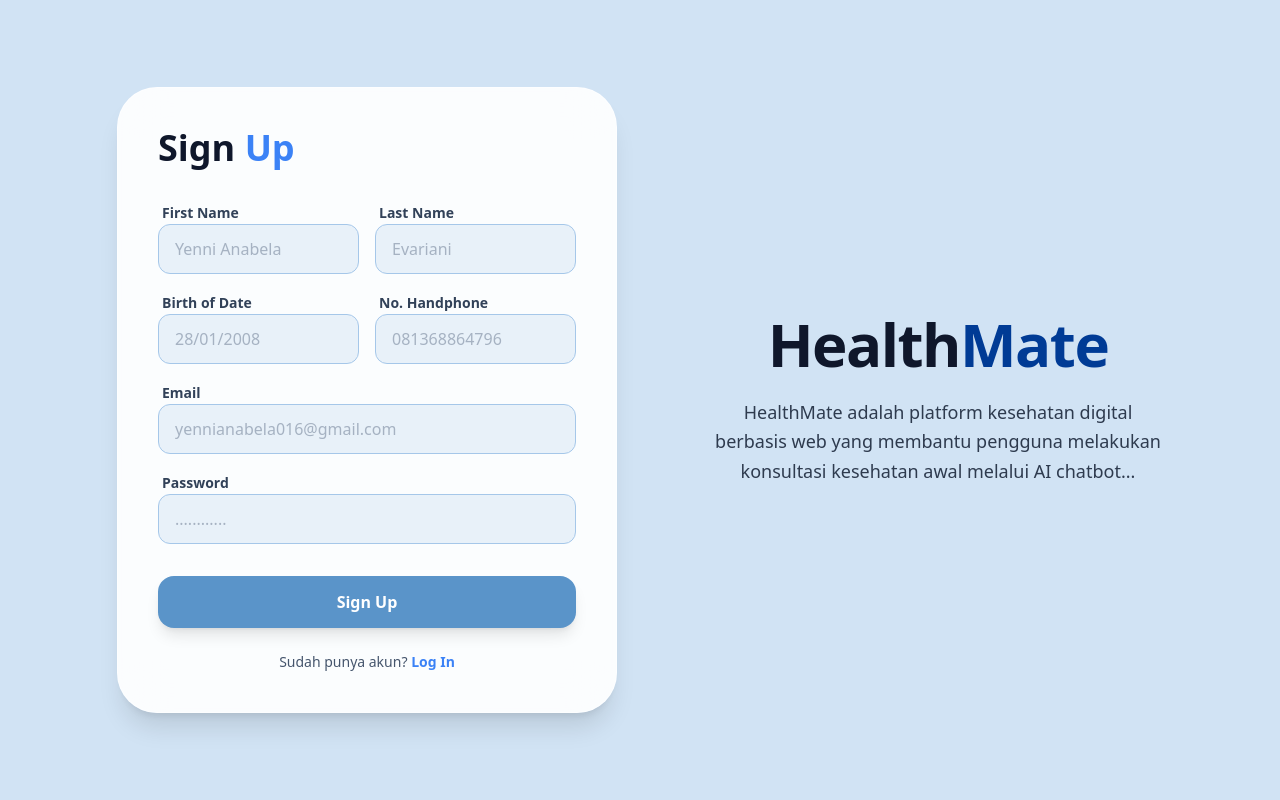
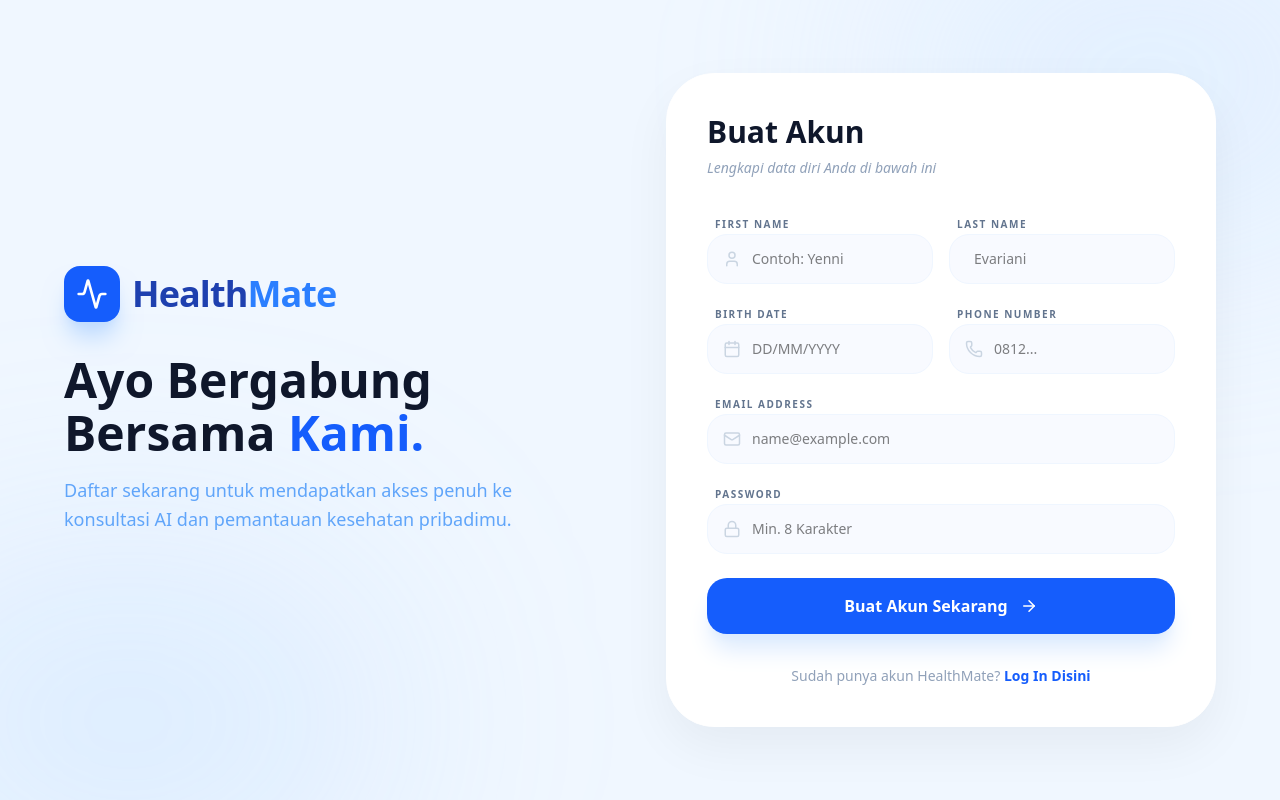
Before and after one commit to SKARIGA-RPL-XII/project-kka-yennianabelaevariani, a React app in the folder frontend/: page /regis in a window 1280 px wide. Built offline with nearby package versions, Linux system fonts and the light colour scheme; the HTML template or start-up script is replaced by a standard one.

Commit message:
perbaikan tampilan(sementara)

```diff
--- a/frontend/src/auth/login.jsx
+++ b/frontend/src/auth/login.jsx
@@ -2,9 +2,9 @@ import React, { useState } from "react";
 import { motion } from "framer-motion";
 import axios from "axios";
 import { useNavigate } from "react-router-dom";
+import { Mail, Lock, ArrowRight, Activity } from "lucide-react"; // Tambahkan icon biar modern
 
 const LoginScreen = () => {
-  // 1. State untuk menampung input
   const [email, setEmail] = useState("");
   const [password, setPassword] = useState("");
   const [error, setError] = useState("");
@@ -12,28 +12,25 @@ const LoginScreen = () => {
 
   const navigate = useNavigate();
 
-  // 2. Fungsi Handle Login
   const handleLogin = async (e) => {
     e.preventDefault();
     setLoading(true);
     setError("");
 
     try {
-      // Pastikan URL sesuai dengan php artisan serve (biasanya port 8000)
       const response = await axios.post("http://localhost:8000/api/login", {
         email: email,
         password: password,
       });
 
       if (response.data.user) {
-        // Simpan token atau data user jika perlu (localStorage)
         localStorage.setItem("user", JSON.stringify(response.data.user));
-
-        // Redirect ke Dashboard
-        navigate("/d");
+        // Cek role, jika admin arahkan ke /admin, jika user ke /d
+        const targetPath =
+          response.data.user.role === "admin" ? "/admin" : "/d";
+        navigate(targetPath);
       }
     } catch (err) {
-      // Ambil pesan error dari backend jika ada
       setError(
         err.response?.data?.message ||
           "Login gagal. Periksa kembali email dan password Anda.",
@@ -44,53 +41,115 @@ const LoginScreen = () => {
   };
 
   return (
-    <div className="min-h-screen bg-[#D1E3F4] flex items-center justify-center p-4 md:p-8 font-sans">
-      <div className="max-w-6xl w-full flex flex-col md:flex-row items-center justify-center gap-12 lg:gap-24">
-        {/* SISI KIRI: Card Login */}
+    <div className="min-h-screen bg-[#F0F7FF] flex items-center justify-center p-6 font-sans relative overflow-hidden">
+      {/* Dekorasi Background Bulatan Halus (Sama seperti style skrining) */}
+      <div className="absolute top-[-10%] left-[-10%] w-[40%] h-[40%] bg-blue-200/30 rounded-full blur-[120px]" />
+      <div className="absolute bottom-[-10%] right-[-10%] w-[40%] h-[40%] bg-blue-300/20 rounded-full blur-[120px]" />
+
+      <div className="max-w-6xl w-full flex flex-col md:flex-row items-center justify-between gap-12 relative z-10">
+        {/* SISI KIRI: Branding & Deskripsi */}
         <motion.div
-          initial={{ opacity: 0, y: 20 }}
-          animate={{ opacity: 1, y: 0 }}
+          initial={{ opacity: 0, x: -30 }}
+          animate={{ opacity: 1, x: 0 }}
+          transition={{ duration: 0.8 }}
+          className="max-w-[500px] space-y-8 text-left"
+        >
+          <div className="flex items-center gap-3">
+            <div className="w-14 h-14 bg-blue-600 rounded-2xl flex items-center justify-center shadow-xl shadow-blue-200">
+              <Activity className="text-white" size={32} />
+            </div>
+            <h2 className="text-4xl font-black text-[#1e40af] tracking-tight">
+              Health<span className="text-blue-500">Mate</span>
+            </h2>
+          </div>
+
+          <div className="space-y-4">
+            <h1 className="text-5xl md:text-6xl font-bold text-slate-900 leading-[1.1]">
+              Satu Langkah Menuju{" "}
+              <span className="text-blue-600">Hidup Sehat.</span>
+            </h1>
+            <p className="text-[#60a5fa] text-lg font-medium leading-relaxed">
+              Konsultasi kesehatan berbasis AI, skrining gejala akurat, dan
+              rekomendasi medis terstruktur dalam satu platform digital.
+            </p>
+          </div>
+        </motion.div>
+
+        {/* SISI KANAN: Card Login */}
+        <motion.div
+          initial={{ opacity: 0, scale: 0.9 }}
+          animate={{ opacity: 1, scale: 1 }}
           transition={{ duration: 0.6 }}
-          className="bg-white/90 backdrop-blur-xl p-8 md:p-10 rounded-[2.5rem] shadow-xl border border-white/50 w-full max-w-[500px]"
+          className="bg-white rounded-[3rem] shadow-[0_20px_50px_rgba(0,0,0,0.05)] border border-white p-10 md:p-12 w-full max-w-[480px] relative overflow-hidden"
         >
-          <h1 className="text-4xl font-bold mb-10 text-slate-900">
-            Sign <span className="text-[#3B82F6]">In</span>
-          </h1>
+          <div className="mb-10 text-center">
+            <h3 className="text-3xl font-black text-slate-900 mb-2">
+              Selamat Datang
+            </h3>
+            <p className="text-slate-400 font-medium italic">
+              Silakan masuk ke akun Anda
+            </p>
+          </div>
 
           {/* Pesan Error */}
           {error && (
-            <div className="mb-4 p-3 bg-red-100 border border-red-400 text-red-700 rounded-lg text-sm italic">
-              {error}
-            </div>
+            <motion.div
+              initial={{ opacity: 0, y: -10 }}
+              animate={{ opacity: 1, y: 0 }}
+              className="mb-6 p-4 bg-red-50 border border-red-100 text-red-500 rounded-2xl text-xs font-bold flex items-center gap-2"
+            >
+              <span>⚠️</span> {error}
+            </motion.div>
           )}
 
-          <form className="space-y-6" onSubmit={handleLogin}>
+          <form className="space-y-5" onSubmit={handleLogin}>
             <div className="space-y-2">
-              <label className="text-sm font-semibold text-slate-700 ml-1">
-                Email
+              <label className="text-xs font-bold text-slate-500 ml-2 uppercase tracking-widest">
+                Email Address
               </label>
+              <div className="relative group">
+                <Mail
+                  className="absolute left-4 top-1/2 -translate-y-1/2 text-slate-300 group-focus-within:text-blue-500 transition-colors"
+                  size={20}
+                />
                 <input
                   type="email"
                   required
                   value={email}
                   onChange={(e) => setEmail(e.target.value)}
-                placeholder="yennianabela016@gmail.com"
-                className="input-style"
+                  placeholder="name@example.com"
+                  className="w-full bg-[#F8FAFF] border border-blue-50 rounded-[1.25rem] py-4 pl-12 pr-6 outline-none focus:ring-2 focus:ring-blue-100 focus:bg-white transition-all text-slate-700 font-medium"
                 />
+              </div>
             </div>
 
             <div className="space-y-2">
-              <label className="text-sm font-semibold text-slate-700 ml-1">
+              <label className="text-xs font-bold text-slate-500 ml-2 uppercase tracking-widest">
                 Password
               </label>
+              <div className="relative group">
+                <Lock
+                  className="absolute left-4 top-1/2 -translate-y-1/2 text-slate-300 group-focus-within:text-blue-500 transition-colors"
+                  size={20}
+                />
                 <input
                   type="password"
                   required
                   value={password}
                   onChange={(e) => setPassword(e.target.value)}
-                placeholder=".........."
-                className="input-style"
+                  placeholder="••••••••"
+                  className="w-full bg-[#F8FAFF] border border-blue-50 rounded-[1.25rem] py-4 pl-12 pr-6 outline-none focus:ring-2 focus:ring-blue-100 focus:bg-white transition-all text-slate-700 font-medium"
                 />
+              </div>
+            </div>
+
+            <div className="flex justify-end">
+              <a
+                href="#"
+                className="text-xs font-bold text-blue-500 hover:text-blue-700 transition"
+              >
+                Lupa Password?
+              </a>
             </div>
 
             <motion.button
@@ -98,59 +157,28 @@ const LoginScreen = () => {
               disabled={loading}
               whileHover={{ scale: 1.02 }}
               whileTap={{ scale: 0.98 }}
-              className={`w-full ${loading ? "bg-gray-400" : "bg-[#5A94C9] hover:bg-[#4A83B8]"} text-white font-bold py-4 rounded-2xl transition-all shadow-lg mt-6 text-lg`}
+              className={`w-full flex items-center justify-center gap-3 ${
+                loading
+                  ? "bg-slate-300 cursor-not-allowed"
+                  : "bg-blue-600 hover:bg-blue-700"
+              } text-white font-black py-4 rounded-[1.25rem] transition-all shadow-xl shadow-blue-100 mt-4 text-lg`}
             >
-              {loading ? "Processing..." : "Log In"}
+              {loading ? "Menghubungkan..." : "Masuk Sekarang"}
+              {!loading && <ArrowRight size={20} />}
             </motion.button>
           </form>
 
-          <p className="mt-8 text-center text-sm text-slate-600">
-            Belum punya akun?{" "}
+          <p className="mt-10 text-center text-sm font-medium text-slate-400">
+            Belum punya akun HealthMate?{" "}
             <a
               href="/regis"
-              className="text-[#3B82F6] font-bold hover:underline"
+              className="text-blue-600 font-black hover:underline underline-offset-4"
             >
-              Register
+              Daftar Gratis
             </a>
           </p>
         </motion.div>
-
-        {/* SISI KANAN: Teks Deskripsi */}
-        <motion.div
-          initial={{ opacity: 0, x: 20 }}
-          animate={{ opacity: 1, x: 0 }}
-          transition={{ duration: 0.6, delay: 0.2 }}
-          className="max-w-[450px] text-center space-y-6"
-        >
-          <h2 className="text-5xl md:text-6xl font-extrabold text-slate-900 tracking-tight">
-            Health<span className="text-[#003B95]">Mate</span>
-          </h2>
-          <p className="text-slate-800 leading-relaxed text-base md:text-lg font-medium opacity-90">
-            HealthMate adalah platform kesehatan digital berbasis web yang
-            membantu pengguna melakukan konsultasi kesehatan awal melalui AI
-            chatbot, skrining gejala, dan rekomendasi tindakan kesehatan secara
-            terstruktur dan mudah digunakan.
-          </p>
-        </motion.div>
       </div>
-
-      <style jsx="true">{`
-        .input-style {
-          width: 100%;
-          padding: 0.85rem 1.25rem;
-          background-color: #e8f1f9;
-          border: 1.5px solid #a5c7e9;
-          border-radius: 1rem;
-          outline: none;
-          transition: all 0.2s;
-          color: #475569;
-        }
-        .input-style:focus {
-          border-color: #3b82f6;
-          background-color: #fff;
-          box-shadow: 0 0 0 4px rgba(59, 130, 246, 0.1);
-        }
-      `}</style>
     </div>
   );
 };
--- a/frontend/src/auth/register.jsx
+++ b/frontend/src/auth/register.jsx
@@ -2,9 +2,17 @@ import React, { useState } from "react";
 import { motion } from "framer-motion";
 import axios from "axios";
 import { useNavigate } from "react-router-dom";
+import {
+  User,
+  Mail,
+  Lock,
+  Phone,
+  Calendar,
+  ArrowRight,
+  Activity,
+} from "lucide-react";
 
 const SignUpScreen = () => {
-  // 1. State untuk semua input
   const [formData, setFormData] = useState({
     firstName: "",
     lastName: "",
@@ -18,7 +26,6 @@ const SignUpScreen = () => {
 
   const navigate = useNavigate();
 
-  // 2. Handle perubahan input secara dinamis
   const handleChange = (e) => {
     setFormData({
       ...formData,
@@ -26,13 +33,11 @@ const SignUpScreen = () => {
     });
   };
 
-  // 3. Fungsi Handle Register
   const handleRegister = async (e) => {
     e.preventDefault();
     setLoading(true);
     setError("");
 
-    // Menggabungkan nama untuk dikirim ke kolom 'name' di Laravel
     const fullName = `${formData.firstName} ${formData.lastName}`;
 
     try {
@@ -40,20 +45,16 @@ const SignUpScreen = () => {
         name: fullName,
         email: formData.email,
         password: formData.password,
-        password_confirmation: formData.password, // Laravel butuh konfirmasi jika pakai breeze/sanctum
-        // Tambahkan field di bawah jika database kamu sudah mendukungnya:
-        // phone: formData.phone,
-        // birth_date: formData.birthDate
+        password_confirmation: formData.password,
       });
 
       if (response.status === 201 || response.status === 200) {
-        alert("Registrasi Berhasil! Silahkan Login.");
+        alert("Registrasi Berhasil! Silakan Login.");
         navigate("/login");
       }
     } catch (err) {
       setError(
-        err.response?.data?.message ||
-          "Registrasi gagal. Email mungkin sudah digunakan.",
+        err.response?.data?.message || "Registrasi gagal. Coba lagi nanti.",
       );
     } finally {
       setLoading(false);
@@ -61,44 +62,86 @@ const SignUpScreen = () => {
   };
 
   return (
-    <div className="min-h-screen bg-[#D1E3F4] flex items-center justify-center p-4 md:p-8 font-sans">
-      <div className="max-w-6xl w-full flex flex-col md:flex-row items-center justify-center gap-12 lg:gap-24">
-        {/* KIRI: Form Sign Up */}
+    <div className="min-h-screen bg-[#F0F7FF] flex items-center justify-center p-6 font-sans relative overflow-hidden">
+      {/* Dekorasi Background Halus */}
+      <div className="absolute top-[-10%] right-[-10%] w-[40%] h-[40%] bg-blue-200/30 rounded-full blur-[120px]" />
+      <div className="absolute bottom-[-10%] left-[-10%] w-[40%] h-[40%] bg-blue-300/20 rounded-full blur-[120px]" />
+
+      <div className="max-w-6xl w-full flex flex-col md:flex-row items-center justify-between gap-12 relative z-10">
+        {/* SISI KIRI: Branding & Greeting */}
         <motion.div
-          initial={{ opacity: 0, x: -20 }}
+          initial={{ opacity: 0, x: -30 }}
           animate={{ opacity: 1, x: 0 }}
+          transition={{ duration: 0.8 }}
+          className="max-w-[450px] space-y-8 hidden md:block"
+        >
+          <div className="flex items-center gap-3">
+            <div className="w-14 h-14 bg-blue-600 rounded-2xl flex items-center justify-center shadow-xl shadow-blue-200">
+              <Activity className="text-white" size={32} />
+            </div>
+            <h2 className="text-4xl font-black text-[#1e40af] tracking-tight">
+              Health<span className="text-blue-500">Mate</span>
+            </h2>
+          </div>
+
+          <div className="space-y-4">
+            <h1 className="text-5xl font-bold text-slate-900 leading-[1.1]">
+              Ayo Bergabung Bersama <span className="text-blue-600">Kami.</span>
+            </h1>
+            <p className="text-[#60a5fa] text-lg font-medium leading-relaxed">
+              Daftar sekarang untuk mendapatkan akses penuh ke konsultasi AI dan
+              pemantauan kesehatan pribadimu.
+            </p>
+          </div>
+        </motion.div>
+
+        {/* SISI KANAN: Form Sign Up Card */}
+        <motion.div
+          initial={{ opacity: 0, scale: 0.9 }}
+          animate={{ opacity: 1, scale: 1 }}
           transition={{ duration: 0.6 }}
-          className="bg-white/90 backdrop-blur-xl p-8 md:p-10 rounded-[2.5rem] shadow-xl border border-white/50 w-full max-w-[500px]"
+          className="bg-white rounded-[3rem] shadow-[0_20px_50px_rgba(0,0,0,0.05)] border border-white p-8 md:p-10 w-full max-w-[550px]"
         >
-          <h1 className="text-4xl font-bold mb-8 text-slate-900">
-            Sign <span className="text-[#3B82F6]">Up</span>
-          </h1>
+          <div className="mb-8 text-center md:text-left">
+            <h3 className="text-3xl font-black text-slate-900 mb-2">
+              Buat Akun
+            </h3>
+            <p className="text-slate-400 font-medium italic text-sm">
+              Lengkapi data diri Anda di bawah ini
+            </p>
+          </div>
 
-          {/* Pesan Error */}
           {error && (
-            <div className="mb-4 p-3 bg-red-100 border border-red-400 text-red-700 rounded-lg text-sm italic">
-              {error}
+            <div className="mb-6 p-4 bg-red-50 border border-red-100 text-red-500 rounded-2xl text-xs font-bold flex items-center gap-2">
+              <span>⚠️</span> {error}
             </div>
           )}
 
           <form className="space-y-4" onSubmit={handleRegister}>
-            <div className="grid grid-cols-2 gap-4">
+            {/* Row 1: Names */}
+            <div className="grid grid-cols-1 sm:grid-cols-2 gap-4">
               <div className="space-y-1.5">
-                <label className="text-sm font-semibold text-slate-700 ml-1">
+                <label className="text-[10px] font-bold text-slate-500 ml-2 uppercase tracking-[0.15em]">
                   First Name
                 </label>
+                <div className="relative group">
+                  <User
+                    className="absolute left-4 top-1/2 -translate-y-1/2 text-slate-300 group-focus-within:text-blue-500 transition-colors"
+                    size={18}
+                  />
                   <input
                     type="text"
                     name="firstName"
                     required
                     value={formData.firstName}
                     onChange={handleChange}
-                  placeholder="Yenni Anabela"
-                  className="input-style"
+                    placeholder="Contoh: Yenni"
+                    className="w-full bg-[#F8FAFF] border border-blue-50 rounded-[1.25rem] py-3.5 pl-11 pr-4 outline-none focus:ring-2 focus:ring-blue-100 transition-all text-sm font-medium"
                   />
                 </div>
+              </div>
               <div className="space-y-1.5">
-                <label className="text-sm font-semibold text-slate-700 ml-1">
+                <label className="text-[10px] font-bold text-slate-500 ml-2 uppercase tracking-[0.15em]">
                   Last Name
                 </label>
                 <input
@@ -108,59 +151,85 @@ const SignUpScreen = () => {
                   value={formData.lastName}
                   onChange={handleChange}
                   placeholder="Evariani"
-                  className="input-style"
+                  className="w-full bg-[#F8FAFF] border border-blue-50 rounded-[1.25rem] py-3.5 px-6 outline-none focus:ring-2 focus:ring-blue-100 transition-all text-sm font-medium"
                 />
               </div>
             </div>
 
-            <div className="grid grid-cols-2 gap-4">
+            {/* Row 2: Birth & Phone */}
+            <div className="grid grid-cols-1 sm:grid-cols-2 gap-4">
               <div className="space-y-1.5">
-                <label className="text-sm font-semibold text-slate-700 ml-1">
-                  Birth of Date
+                <label className="text-[10px] font-bold text-slate-500 ml-2 uppercase tracking-[0.15em]">
+                  Birth Date
                 </label>
+                <div className="relative group">
+                  <Calendar
+                    className="absolute left-4 top-1/2 -translate-y-1/2 text-slate-300 group-focus-within:text-blue-500 transition-colors"
+                    size={18}
+                  />
                   <input
                     type="text"
                     name="birthDate"
                     value={formData.birthDate}
                     onChange={handleChange}
-                  placeholder="28/01/2008"
-                  className="input-style"
+                    placeholder="DD/MM/YYYY"
+                    className="w-full bg-[#F8FAFF] border border-blue-50 rounded-[1.25rem] py-3.5 pl-11 pr-4 outline-none focus:ring-2 focus:ring-blue-100 transition-all text-sm font-medium"
                   />
                 </div>
+              </div>
               <div className="space-y-1.5">
-                <label className="text-sm font-semibold text-slate-700 ml-1">
-                  No. Handphone
+                <label className="text-[10px] font-bold text-slate-500 ml-2 uppercase tracking-[0.15em]">
+                  Phone Number
                 </label>
+                <div className="relative group">
+                  <Phone
+                    className="absolute left-4 top-1/2 -translate-y-1/2 text-slate-300 group-focus-within:text-blue-500 transition-colors"
+                    size={18}
+                  />
                   <input
                     type="text"
                     name="phone"
                     value={formData.phone}
                     onChange={handleChange}
-                  placeholder="081368864796"
-                  className="input-style"
+                    placeholder="0812..."
+                    className="w-full bg-[#F8FAFF] border border-blue-50 rounded-[1.25rem] py-3.5 pl-11 pr-4 outline-none focus:ring-2 focus:ring-blue-100 transition-all text-sm font-medium"
                   />
                 </div>
               </div>
+            </div>
 
+            {/* Row 3: Email */}
             <div className="space-y-1.5">
-              <label className="text-sm font-semibold text-slate-700 ml-1">
-                Email
+              <label className="text-[10px] font-bold text-slate-500 ml-2 uppercase tracking-[0.15em]">
+                Email Address
               </label>
+              <div className="relative group">
+                <Mail
+                  className="absolute left-4 top-1/2 -translate-y-1/2 text-slate-300 group-focus-within:text-blue-500 transition-colors"
+                  size={18}
+                />
                 <input
                   type="email"
                   name="email"
                   required
                   value={formData.email}
                   onChange={handleChange}
-                placeholder="yennianabela016@gmail.com"
-                className="input-style"
+                  placeholder="name@example.com"
+                  className="w-full bg-[#F8FAFF] border border-blue-50 rounded-[1.25rem] py-3.5 pl-11 pr-4 outline-none focus:ring-2 focus:ring-blue-100 transition-all text-sm font-medium"
                 />
               </div>
+            </div>
 
+            {/* Row 4: Password */}
             <div className="space-y-1.5">
-              <label className="text-sm font-semibold text-slate-700 ml-1">
+              <label className="text-[10px] font-bold text-slate-500 ml-2 uppercase tracking-[0.15em]">
                 Password
               </label>
+              <div className="relative group">
+                <Lock
+                  className="absolute left-4 top-1/2 -translate-y-1/2 text-slate-300 group-focus-within:text-blue-500 transition-colors"
+                  size={18}
+                />
                 <input
                   type="password"
                   name="password"
@@ -168,68 +237,39 @@ const SignUpScreen = () => {
                   minLength="8"
                   value={formData.password}
                   onChange={handleChange}
-                placeholder="............"
-                className="input-style"
+                  placeholder="Min. 8 Karakter"
+                  className="w-full bg-[#F8FAFF] border border-blue-50 rounded-[1.25rem] py-3.5 pl-11 pr-4 outline-none focus:ring-2 focus:ring-blue-100 transition-all text-sm font-medium"
                 />
+              </div>
             </div>
 
             <motion.button
               type="submit"
               disabled={loading}
-              whileHover={{ scale: 1.02 }}
-              whileTap={{ scale: 0.98 }}
-              className={`w-full ${loading ? "bg-gray-400" : "bg-[#5A94C9] hover:bg-[#4A83B8]"} text-white font-bold py-3.5 rounded-2xl transition-all shadow-lg mt-4`}
+              whileHover={{ scale: 1.01 }}
+              whileTap={{ scale: 0.99 }}
+              className={`w-full flex items-center justify-center gap-3 ${
+                loading
+                  ? "bg-slate-300 cursor-not-allowed"
+                  : "bg-blue-600 hover:bg-blue-700 shadow-blue-100"
+              } text-white font-black py-4 rounded-[1.25rem] transition-all shadow-xl mt-6 text-base`}
             >
-              {loading ? "Creating Account..." : "Sign Up"}
+              {loading ? "Mendaftarkan Akun..." : "Buat Akun Sekarang"}
+              {!loading && <ArrowRight size={18} />}
             </motion.button>
           </form>
 
-          <p className="mt-6 text-center text-sm text-slate-600">
-            Sudah punya akun?{" "}
+          <p className="mt-8 text-center text-sm font-medium text-slate-400">
+            Sudah punya akun HealthMate?{" "}
             <a
               href="/login"
-              className="text-[#3B82F6] font-bold hover:underline"
+              className="text-blue-600 font-black hover:underline underline-offset-4"
             >
-              Log In
+              Log In Disini
             </a>
           </p>
         </motion.div>
-
-        {/* KANAN: Deskripsi */}
-        <motion.div
-          initial={{ opacity: 0, x: 20 }}
-          animate={{ opacity: 1, x: 0 }}
-          transition={{ duration: 0.6, delay: 0.2 }}
-          className="max-w-[450px] text-center space-y-6"
-        >
-          <h2 className="text-5xl md:text-6xl font-extrabold text-slate-900 tracking-tight">
-            Health<span className="text-[#003B95]">Mate</span>
-          </h2>
-          <p className="text-slate-800 leading-relaxed text-base md:text-lg font-medium opacity-90">
-            HealthMate adalah platform kesehatan digital berbasis web yang
-            membantu pengguna melakukan konsultasi kesehatan awal melalui AI
-            chatbot...
-          </p>
-        </motion.div>
       </div>
-
-      <style jsx="true">{`
-        .input-style {
-          width: 100%;
-          padding: 0.75rem 1rem;
-          background-color: #e8f1f9;
-          border: 1.5px solid #a5c7e9;
-          border-radius: 0.75rem;
-          outline: none;
-          transition: all 0.2s;
-          color: #64748b;
-        }
-        .input-style:focus {
-          border-color: #3b82f6;
-          background-color: #fff;
-          box-shadow: 0 0 0 4px rgba(59, 130, 246, 0.1);
-        }
-      `}</style>
     </div>
   );
 };
```
Also changed, not shown: frontend/src/component/sidebar.jsx (+40 -15 lines). Lines whose indentation alone changed are shown as unchanged.
